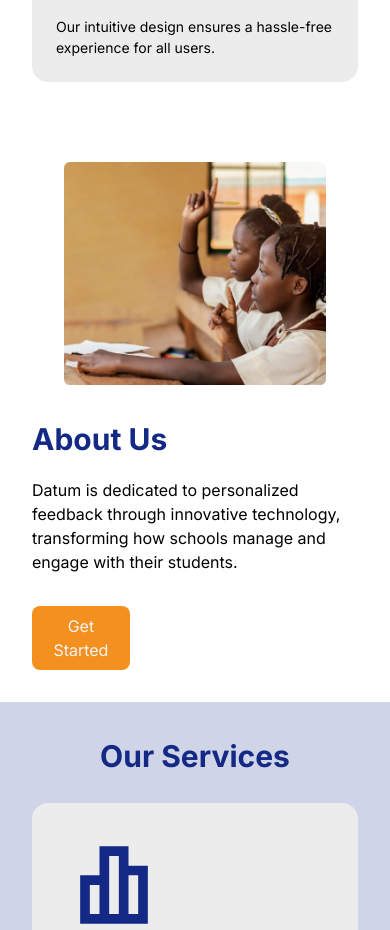
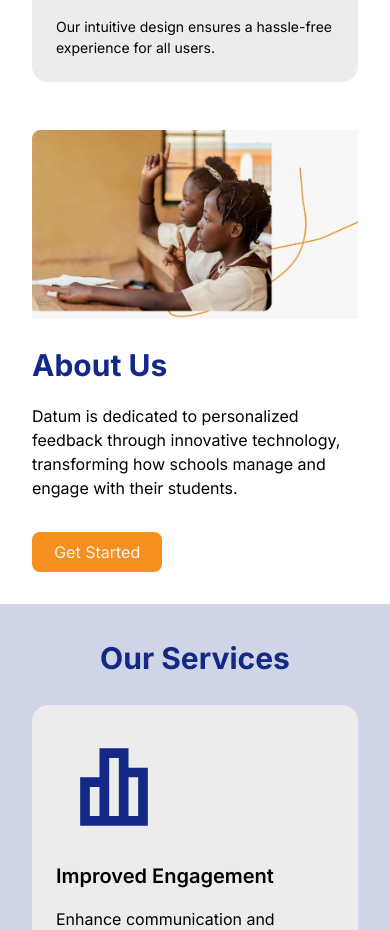
Before and after one commit to Mereson/datum-fe, a React (Vite) app: page / in a window 390 px wide. Shown: the part 1069-1999 px from the top of the page. Built offline with nearby package versions, Linux system fonts and the light colour scheme.

Commit message:
Updated aboutus component

```diff
--- a/src/assets/images/index.js
+++ b/src/assets/images/index.js
@@ -8,8 +8,7 @@
 import Youtube from "./youtube.png";
 import successicon from "./successicon.png"
 import closeicon from './closeicon.png'
-// import callicon from './callicon.png'
-// import emailicon from '/emailicon.png'
+import aboutus from './aboutus-img.jpeg'
 
 export {
   HeroImg,
@@ -22,6 +21,5 @@
   Youtube,
   successicon,
   closeicon,
-  // callicon,
-  // emailicon
+  aboutus,
 };
--- a/src/components/landingPage/about/index.jsx
+++ b/src/components/landingPage/about/index.jsx
@@ -1,4 +1,4 @@
-import { AboutImg } from "../../../assets"
+import { AboutImg, aboutus } from "../../../assets"
 import styles from './styles.module.css'
 
 export const About = () => {
@@ -30,7 +30,7 @@
           <button className={styles.aboutusleft_btn}>Get Started</button>
         </div>
         <div className={styles.aboutusright}>
-          <img src={AboutImg} alt="" className={styles.aboutright_img} />
+          <img src={aboutus} alt="" className={styles.aboutright_img} />
         </div>
       </div>
     </section>
--- a/src/components/landingPage/about/styles.module.css
+++ b/src/components/landingPage/about/styles.module.css
@@ -21,7 +21,7 @@
 }
 
 .about_container{
-    padding: 4rem 6rem;
+    padding: 4rem 0rem 4rem 6rem;
 }
 .about_container > p{
     font-size: 30px;
@@ -73,11 +73,10 @@
     width: 30%;
 }
 .aboutusright{
-    padding: 2rem;
+    padding: 0rem;
+    margin-bottom: 1.5rem;
+    background-color: red;
 }
-
-
-
 
 @media (max-width:667px){
     .about_container{
@@ -97,7 +96,10 @@
         font-weight: 400;
         padding-right: 0rem;
     }
+    .aboutusleft > button{
+        width: 40%;
+    }
     .aboutusright{
-        padding: 2rem;
+        padding: 0rem;
     }
 }
```
Also changed, not shown: src/assets/images/aboutus-img.jpeg (added), src/assets/images/stripes.jpeg (added).
